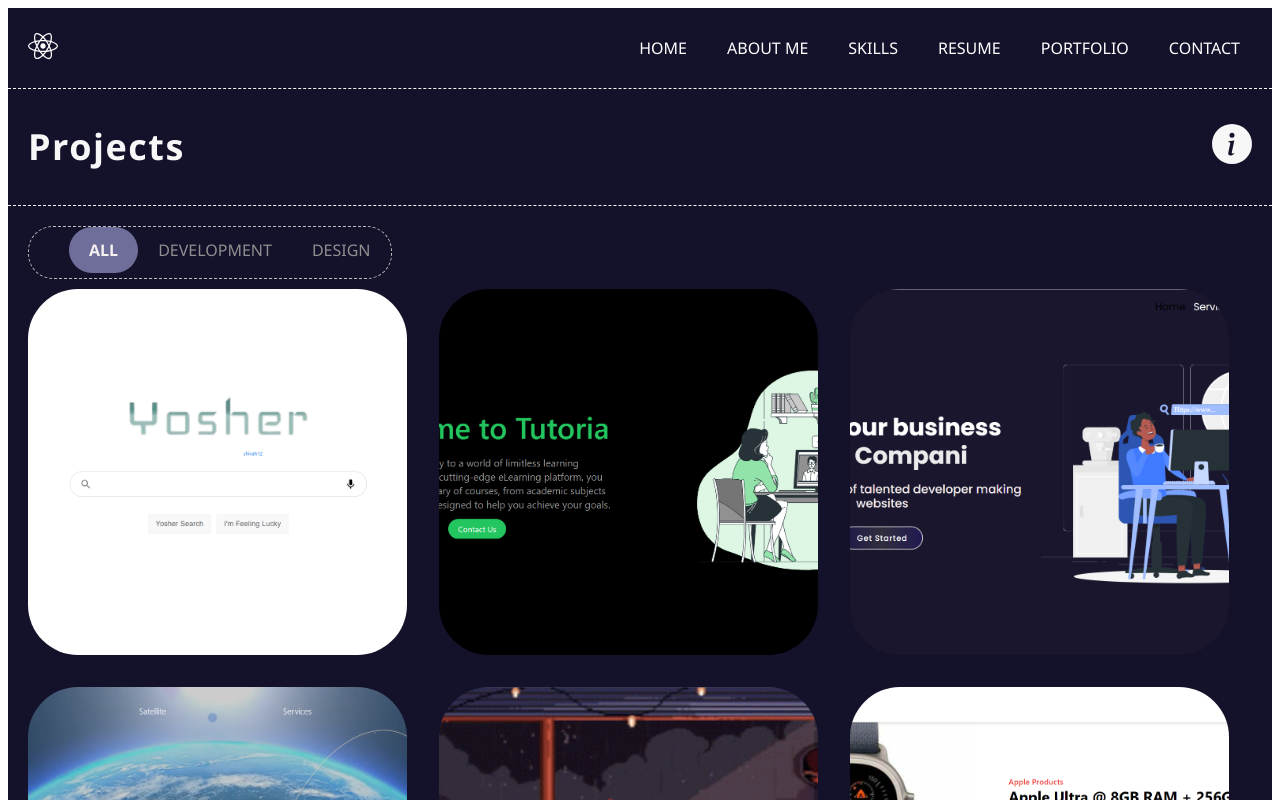
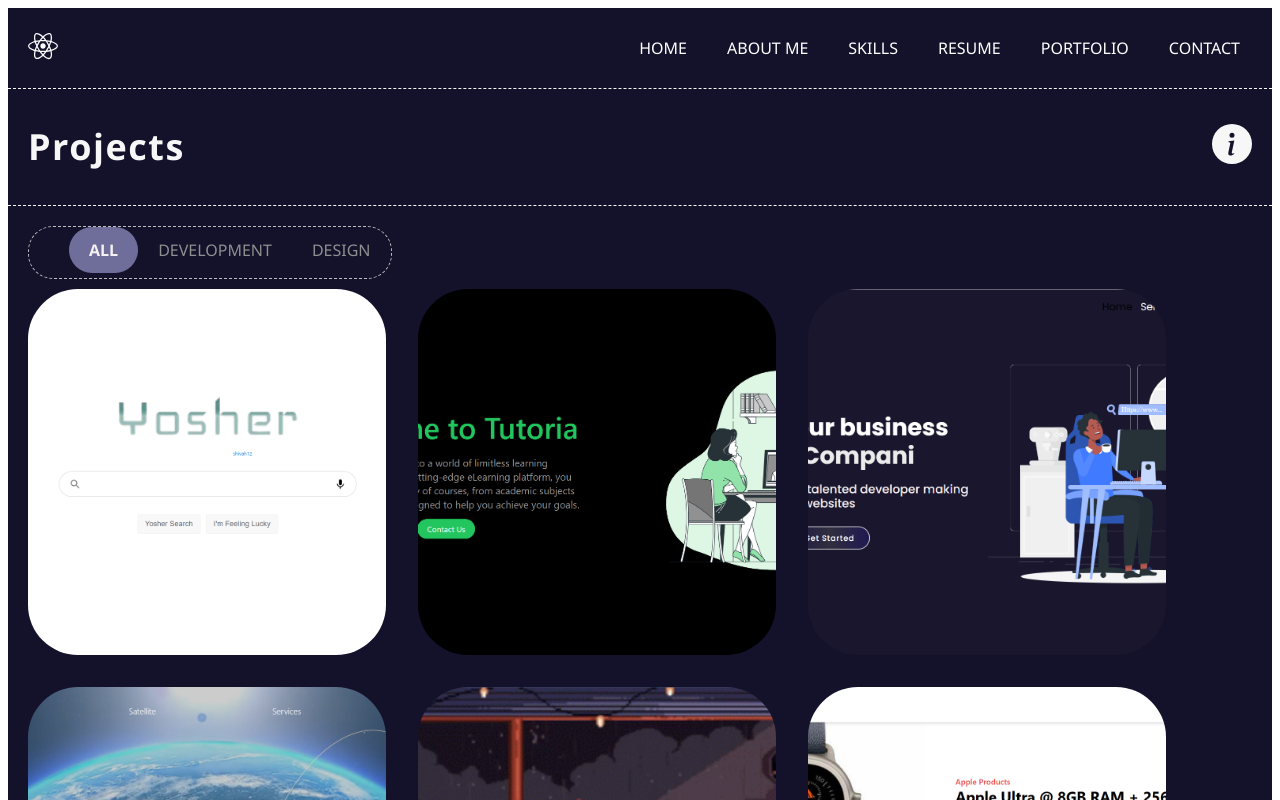
Before and after one commit to shivah12/myportfolio, a React (Create React App) app: page /portfolio in a window 1280 px wide. Shown: the top 800 px of the page. Built offline with nearby package versions, Linux system fonts and the light colour scheme.

Commit message:
Update styles.scss

```diff
--- a/src/containers/portfolio/styles.scss
+++ b/src/containers/portfolio/styles.scss
@@ -1,10 +1,10 @@
 .portfolio {
   background-color: #14112b;
   background-attachment: scroll;
-  height: 250vh;
+  height: auto !important;
   &__content {
     padding: 20px;
-    width: 95%;
+    width: 90%;
 
     &__filter {
       display: inline-block;
```
